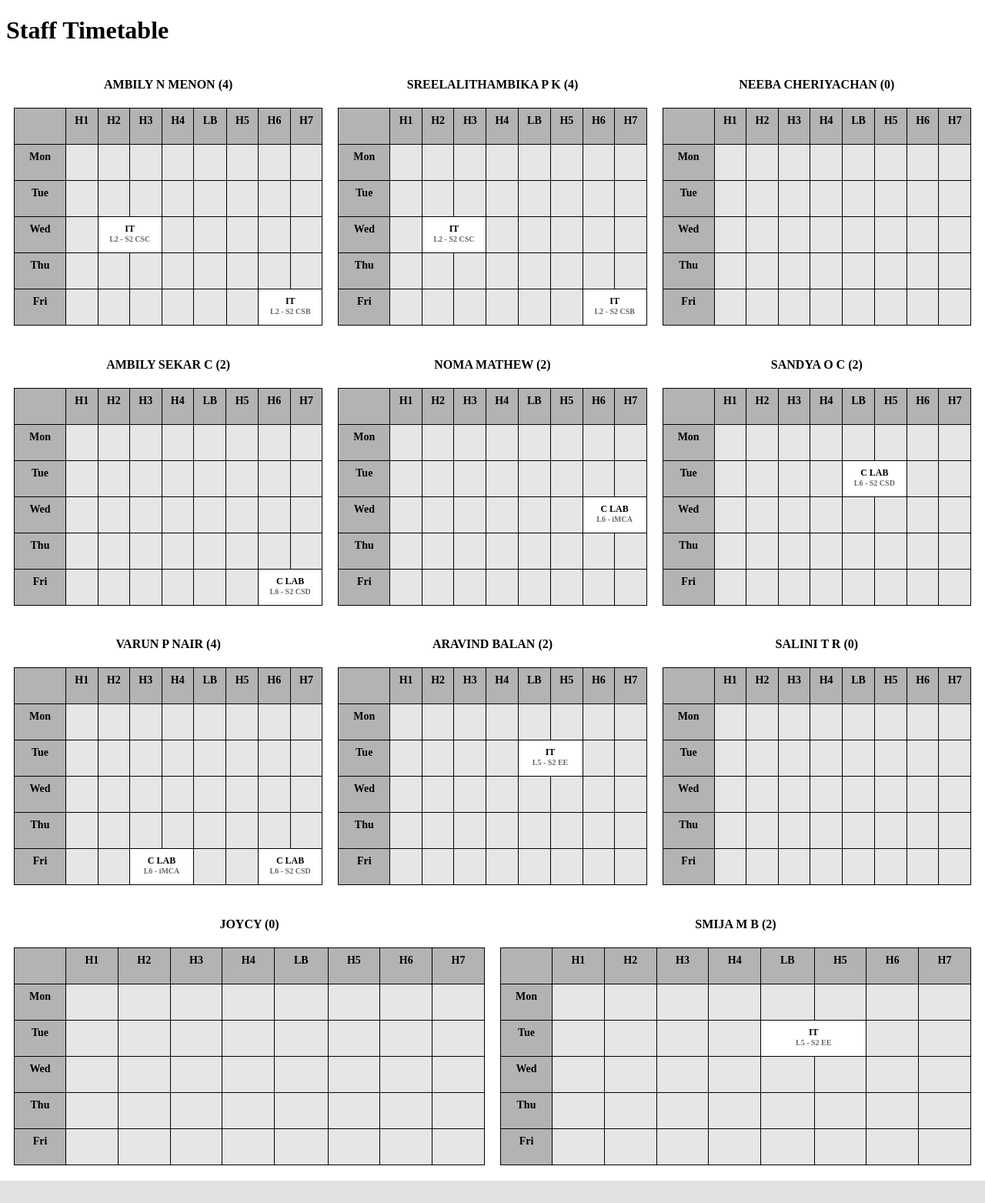
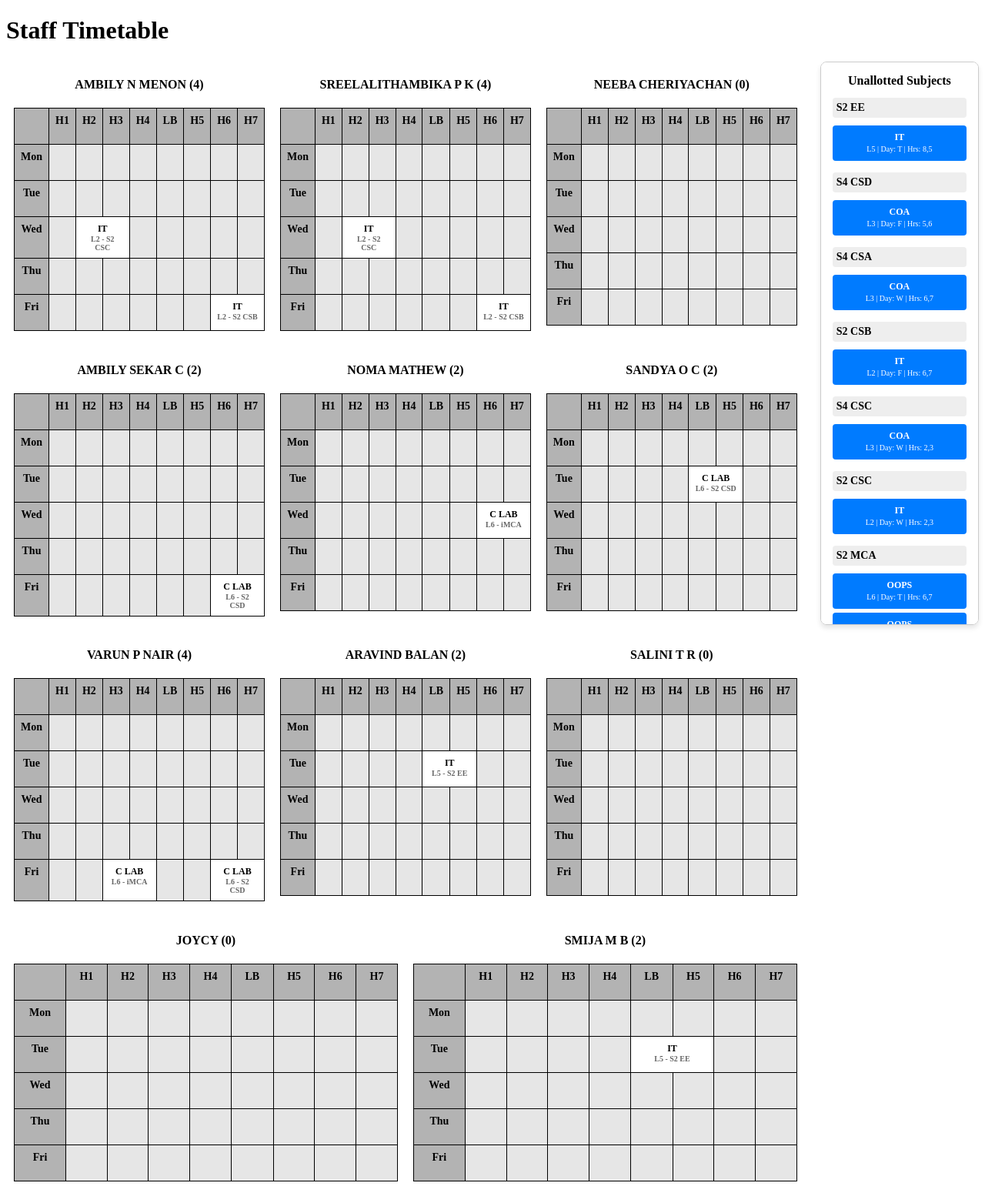
Before and after one commit to varunpnair92/timetable, a Django app: page /timetable/ in a window 1280 px wide. Shown: the whole page at 77% size. Before the commit the page ends 1534 px from the top, so only its background shows below. Run offline with Django 5.2, Linux system fonts and the light colour scheme; a user stored in the database is signed in; data comes from the database, SQL or seed files in the repository; lists and menus that the app fills with data are empty; parts of the project's set-up code (start-up, migrations or seed data) failed here and were passed over.

Commit message:
Added draggable subject palette

```diff
--- a/fisat/urls.py
+++ b/fisat/urls.py
@@ -1,5 +1,5 @@
 from django.urls import path,include
-from .views import allocate_staff, timetable,allotted,delete_allotment,allot_subject_entry,timetableexcel,export_lab_allotments_csv,delete_subject_entry_view,show_google_login_page,google_auth_callback,quick_allocate,quick_delete_staff,get_free_staff,drag_action,transfer_to_staff,undo_last_action, manage_batches, subject_entry_view, get_batch_subjects, get_batch_allotments
+from .views import allocate_staff, timetable,allotted,delete_allotment,allot_subject_entry,timetableexcel,export_lab_allotments_csv,delete_subject_entry_view,show_google_login_page,google_auth_callback,quick_allocate,quick_delete_staff,get_free_staff,drag_action,transfer_to_staff,undo_last_action, manage_batches, subject_entry_view, get_batch_subjects, get_batch_allotments, palette_allocate
 from django.contrib.auth import views as auth_views
 from .views import logout_view,dashboard_view,get_allotments_by_staff,timetableexcel_combined,download_subject_entries_csv,timetable2, download_timetable_csv,edit_staff_config,apply_ai_allocation,subject_faculty_mapping,staff_subject_count,get_subject_load,get_staff_day_load,download_staff_allotment_csv,subject_wise_allocation,export_final_workload
 
@@ -11,6 +11,7 @@ urlpatterns = [
     path('allotted/', allotted, name='alloctted_staff'),
     path('delete_entry/<int:entry_id>/', delete_allotment, name='delete_entry'),
     path('drag_action/<str:action>/<int:id1>/<int:id2>/', drag_action, name='drag_action'),
+    path('palette_allocate/<int:subject_id>/<int:staff_id>/', palette_allocate, name='palette_allocate'),
     path('transfer_to_staff/<int:entry_id>/<int:staff_id>/', transfer_to_staff, name='transfer_to_staff'),
     path('undo_last_action/', undo_last_action, name='undo_last_action'),
     path('subject/', allot_subject_entry, name='allot_subject_entry'),
--- a/fisat/views.py
+++ b/fisat/views.py
@@ -311,8 +311,26 @@ def timetable(request):
         }
 
     has_undo = bool(request.session.get('undo_data'))
-    return render(request, "timetable.html", {"staff_timetables": staff_timetables, "has_undo": has_undo})
-
+
+    # Build Palette Subjects
+    all_subjects = SubjectEntry.objects.filter(period=DP)
+    palette_subjects = {}
+    for sub in all_subjects:
+        if sub.class_name not in palette_subjects:
+            palette_subjects[sub.class_name] = []
+        palette_subjects[sub.class_name].append({
+            'id': sub.id,
+            'subject_name': sub.subject_name,
+            'day': sub.day,
+            'allotted_hours': sub.allotted_hours,
+            'lab': sub.LAB
+        })
+
+    return render(request, "timetable.html", {
+        "staff_timetables": staff_timetables,
+        "has_undo": has_undo,
+        "palette_subjects": palette_subjects
+    })
 
 # ============================================================
 #  CLASS WISE ALLOTTED VIEW
@@ -1839,3 +1857,15 @@ def get_batch_allotments(request, batch_id):
         return JsonResponse({'allotments': allotments_list})
     except Batch.DoesNotExist:
         return JsonResponse({'allotments': []})
+
+@login_required
+def palette_allocate(request, subject_id, staff_id):
+    subject = get_object_or_404(SubjectEntry, id=subject_id)
+    staff = get_object_or_404(Staff, id=staff_id)
+
+    # Check if this exact SubjectEntry is already allotted to this staff
+    exists = TimetableEntry.objects.filter(staff=staff, subject=subject).exists()
+    if not exists:
+        TimetableEntry.objects.create(staff=staff, subject=subject, user=request.user)
+
+    return redirect("timetable")
--- a/templates/timetable.html
+++ b/templates/timetable.html
@@ -95,6 +95,48 @@
             font-weight: bold;
         }
 
+        /* ===== PALETTE ===== */
+        .layout-container {
+            display: flex;
+            gap: 20px;
+        }
+        .main-content {
+            flex: 1;
+        }
+        .palette-sidebar {
+            width: 250px;
+            background: #fff;
+            border: 1px solid #ccc;
+            padding: 15px;
+            height: calc(100vh - 100px);
+            position: sticky;
+            top: 20px;
+            overflow-y: auto;
+            border-radius: 8px;
+            box-shadow: 0 4px 6px rgba(0,0,0,0.1);
+        }
+        .palette-batch {
+            margin-bottom: 15px;
+        }
+        .palette-batch h3 {
+            margin: 0 0 10px 0;
+            font-size: 14px;
+            background: #eee;
+            padding: 5px;
+            border-radius: 4px;
+        }
+        .palette-item {
+            background: #007bff;
+            color: white;
+            padding: 8px;
+            margin-bottom: 5px;
+            border-radius: 4px;
+            font-size: 12px;
+            cursor: grab;
+            text-align: center;
+        }
+
+
     </style>
 
 </head>
@@ -152,24 +194,36 @@ function allowDrop(ev) {
 let currentDragSource = null;
 let currentDragTarget = null;
 
-function dropSwap(ev, targetEntryId) {
+function dropSwap(ev, targetEntryId, targetStaffId) {
     ev.preventDefault();
     if (!targetEntryId) return;
-    const sourceEntryId = ev.dataTransfer.getData("text/plain");
-    if (sourceEntryId && sourceEntryId !== targetEntryId) {
-        currentDragSource = sourceEntryId;
-        currentDragTarget = targetEntryId;
-        document.getElementById("dragActionPopup").style.display = "block";
+    const sourceData = ev.dataTransfer.getData("text/plain");
+
+    if (sourceData.startsWith("palette:")) {
+        const subjectId = sourceData.split(":")[1];
+        window.location.href = `/palette_allocate/${subjectId}/${targetStaffId}/`;
+    } else {
+        if (sourceData && sourceData !== targetEntryId) {
+            currentDragSource = sourceData;
+            currentDragTarget = targetEntryId;
+            document.getElementById("dragActionPopup").style.display = "block";
+        }
     }
 }
 
 function dropEmpty(ev, targetStaffId) {
     ev.preventDefault();
     if (!targetStaffId) return;
-    const sourceEntryId = ev.dataTransfer.getData("text/plain");
-    if (sourceEntryId) {
-        if (confirm("Transfer this subject to the new staff?")) {
-            window.location.href = `/transfer_to_staff/${sourceEntryId}/${targetStaffId}/`;
+    const sourceData = ev.dataTransfer.getData("text/plain");
+
+    if (sourceData.startsWith("palette:")) {
+        const subjectId = sourceData.split(":")[1];
+        window.location.href = `/palette_allocate/${subjectId}/${targetStaffId}/`;
+    } else {
+        if (sourceData) {
+            if (confirm("Transfer this subject to the new staff?")) {
+                window.location.href = `/transfer_to_staff/${sourceData}/${targetStaffId}/`;
+            }
         }
     }
 }
@@ -196,6 +250,8 @@ function hidePopup() {
 </script>
 
 
+<div class="layout-container">
+<div class="main-content">
 {% for staff_chunk in staff_timetables|chunkify:3 %}
 <div class="staff-row">
 
@@ -229,7 +285,7 @@ function hidePopup() {
                             <td colspan="{{ cell.colspan }}"
                                 draggable="true"
                                 ondragstart="dragStart(event, '{{cell.entry_id}}')"
-                                ondrop="dropSwap(event, '{{cell.entry_id}}')"
+                                ondrop="dropSwap(event, '{{cell.entry_id}}', '{{ data.staff_id }}')"
                                 ondragover="allowDrop(event)">
                                 <div class="subject" onclick="showDelete('{{cell.entry_id}}')">{{ cell.subject }}</div>
                                 <div class="class-name"><strong>{{ cell.lab }} - {{ cell.class_name }}</strong></div>
@@ -250,7 +306,7 @@ function hidePopup() {
                             <td colspan="{{ cell.colspan }}"
                                 draggable="true"
                                 ondragstart="dragStart(event, '{{cell.entry_id}}')"
-                                ondrop="dropSwap(event, '{{cell.entry_id}}')"
+                                ondrop="dropSwap(event, '{{cell.entry_id}}', '{{ data.staff_id }}')"
                                 ondragover="allowDrop(event)">
                                 <div class="subject" onclick="showDelete('{{cell.entry_id}}')">{{ cell.subject }}</div>
                                 <div class="class-name"><strong>{{ cell.lab }} - {{ cell.class_name }}</strong></div>
@@ -271,7 +327,7 @@ function hidePopup() {
                             <td colspan="{{ cell.colspan }}"
                                 draggable="true"
                                 ondragstart="dragStart(event, '{{cell.entry_id}}')"
-                                ondrop="dropSwap(event, '{{cell.entry_id}}')"
+                                ondrop="dropSwap(event, '{{cell.entry_id}}', '{{ data.staff_id }}')"
                                 ondragover="allowDrop(event)">
                                 <div class="subject" onclick="showDelete('{{cell.entry_id}}')">{{ cell.subject }}</div>
                                 <div class="class-name"><strong>{{ cell.lab }} - {{ cell.class_name }}</strong></div>
@@ -292,7 +348,7 @@ function hidePopup() {
                             <td colspan="{{ cell.colspan }}"
                                 draggable="true"
                                 ondragstart="dragStart(event, '{{cell.entry_id}}')"
-                                ondrop="dropSwap(event, '{{cell.entry_id}}')"
+                                ondrop="dropSwap(event, '{{cell.entry_id}}', '{{ data.staff_id }}')"
                                 ondragover="allowDrop(event)">
                                 <div class="subject" onclick="showDelete('{{cell.entry_id}}')">{{ cell.subject }}</div>
                                 <div class="class-name"><strong>{{ cell.lab }} - {{ cell.class_name }}</strong></div>
@@ -313,7 +369,7 @@ function hidePopup() {
                             <td colspan="{{ cell.colspan }}"
                                 draggable="true"
                                 ondragstart="dragStart(event, '{{cell.entry_id}}')"
-                                ondrop="dropSwap(event, '{{cell.entry_id}}')"
+                                ondrop="dropSwap(event, '{{cell.entry_id}}', '{{ data.staff_id }}')"
                                 ondragover="allowDrop(event)">
                                 <div class="subject" onclick="showDelete('{{cell.entry_id}}')">{{ cell.subject }}</div>
                                 <div class="class-name"><strong>{{ cell.lab }} - {{ cell.class_name }}</strong></div>
@@ -335,5 +391,23 @@ function hidePopup() {
 </div>
 {% endfor %}
 
+
+</div> <!-- End main-content -->
+<div class="palette-sidebar">
+    <h2 style="font-size: 16px; margin-top: 0; text-align: center;">Unallotted Subjects</h2>
+    {% for batch_name, subjects in palette_subjects.items %}
+    <div class="palette-batch">
+        <h3>{{ batch_name }}</h3>
+        {% for sub in subjects %}
+        <div class="palette-item" draggable="true" ondragstart="dragStart(event, 'palette:{{ sub.id }}')">
+            <strong>{{ sub.subject_name }}</strong><br>
+            <small>{{ sub.lab }} | Day: {{ sub.day }} | Hrs: {{ sub.allotted_hours }}</small>
+        </div>
+        {% endfor %}
+    </div>
+    {% endfor %}
+</div>
+</div> <!-- End layout-container -->
+
 </body>
 </html>
```
